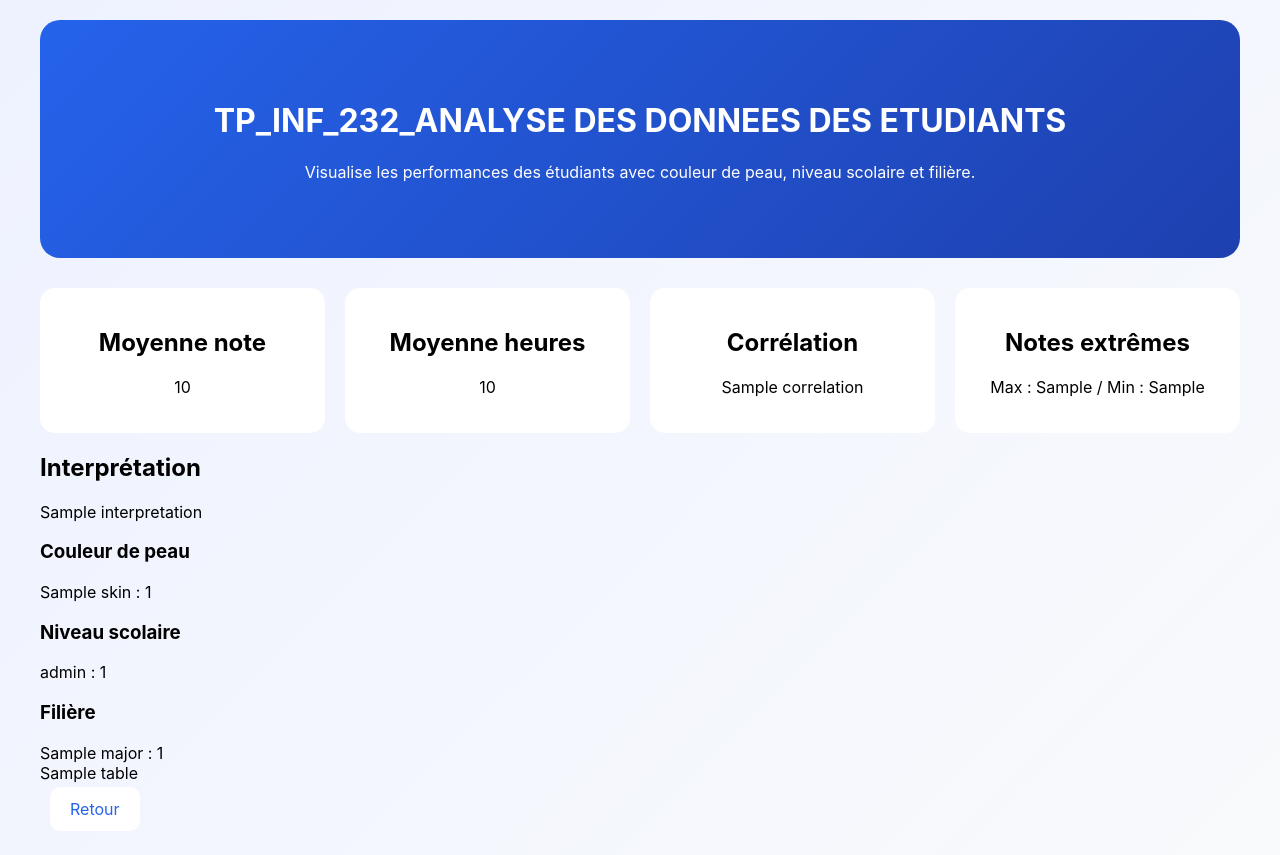
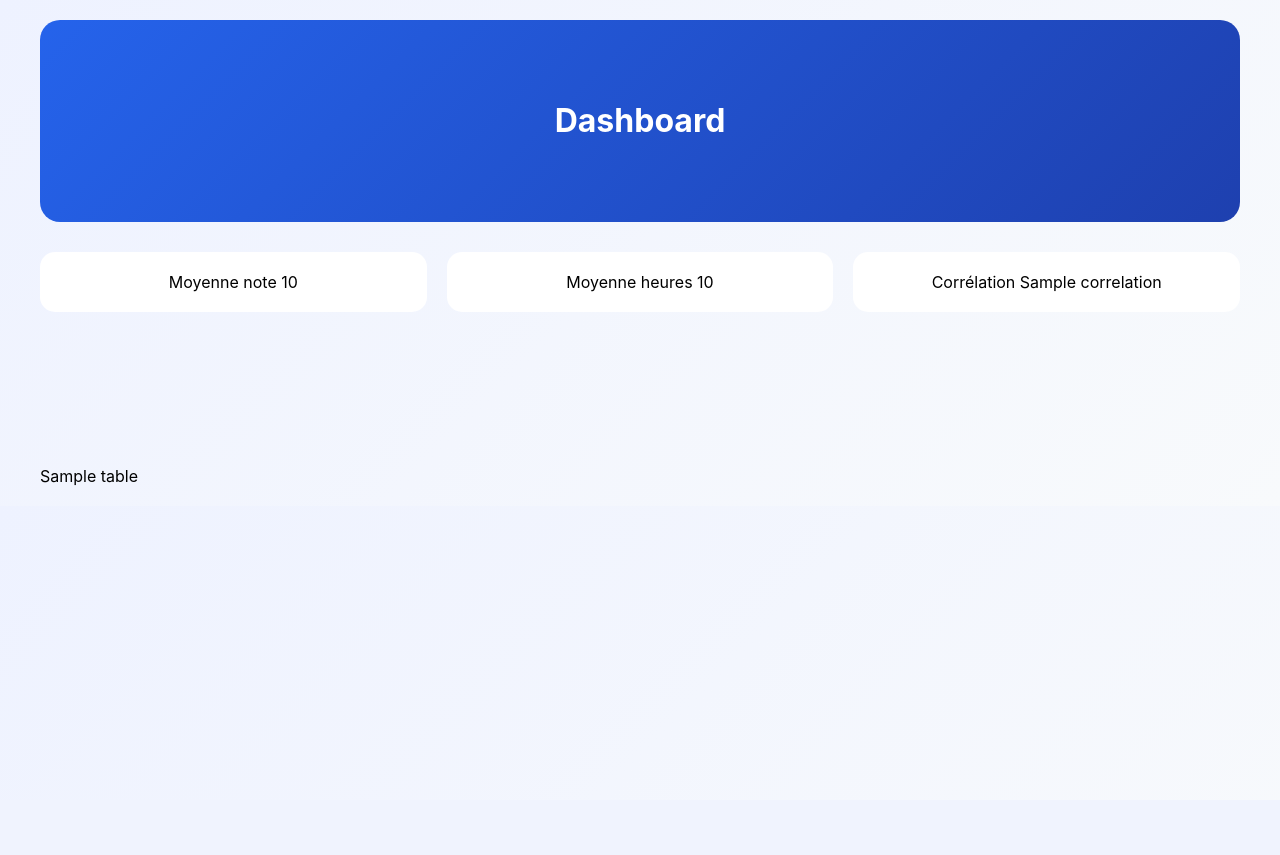
Before and after one commit to ange2005-dot/TP_INF232_ABATSONG_ANGE_MERVEILLES_24G2727, a Flask app: template templates/dashboard.html in a window 1280 px wide. After the commit the page ends 486 px from the top, so only its background shows below. Run offline with Flask 3, Linux system fonts and the light colour scheme; the template is opened without the code that fills it: most values are stand-ins (such as "Sample title", 1, 10 or a date in 2020); a map, chart or similar area stays blank.

Commit message:
Update dashboard.html

```diff
--- a/templates/dashboard.html
+++ b/templates/dashboard.html
@@ -1,78 +1,41 @@
 <!DOCTYPE html>
 <html>
 <head>
-    <meta charset="utf-8">
-    <title>Dashboard</title>
-    <link rel="stylesheet" href="/static/style.css">
+<meta charset="utf-8">
+<link rel="stylesheet" href="/static/style.css">
+<script src="https://cdn.jsdelivr.net/npm/chart.js"></script>
 </head>
+
 <body>
-    <div class="container dashboard-page">
-        <header class="hero">
-            <h1>TP_INF_232_ANALYSE DES DONNEES DES ETUDIANTS</h1>
-            <p>Visualise les performances des étudiants avec couleur de peau, niveau scolaire et filière.</p>
-        </header>
-        <div class="stats-grid">
-            <div class="stat-card bright-card">
-                <h2>Moyenne note</h2>
-                <p>{{ avg_grade }}</p>
-            </div>
-            <div class="stat-card bright-card">
-                <h2>Moyenne heures</h2>
-                <p>{{ avg_hours }}</p>
-            </div>
-            <div class="stat-card bright-card">
-                <h2>Corrélation</h2>
-                <p>{{ correlation }}</p>
-            </div>
-            <div class="stat-card bright-card">
-                <h2>Notes extrêmes</h2>
-                <p>Max : {{ max_grade }} / Min : {{ min_grade }}</p>
-            </div>
-        </div>
-        <div class="interpretation-card">
-            <h2>Interprétation</h2>
-            <p>{{ interpretation }}</p>
-        </div>
-        <section class="distribution-row">
-            <div class="distribution-block">
-                <h3>Couleur de peau</h3>
-                {% if skin_counts %}
-                    <div class="badge-list">
-                        {% for skin, count in skin_counts.items() %}
-                            <span class="badge">{{ skin }} : {{ count }}</span>
-                        {% endfor %}
-                    </div>
-                {% else %}
-                    <p>Aucune donnée.</p>
-                {% endif %}
-            </div>
-            <div class="distribution-block">
-                <h3>Niveau scolaire</h3>
-                {% if level_counts %}
-                    <div class="badge-list">
-                        {% for level, count in level_counts.items() %}
-                            <span class="badge">{{ level }} : {{ count }}</span>
-                        {% endfor %}
-                    </div>
-                {% else %}
-                    <p>Aucune donnée.</p>
-                {% endif %}
-            </div>
-            <div class="distribution-block">
-                <h3>Filière</h3>
-                {% if major_counts %}
-                    <div class="badge-list">
-                        {% for major, count in major_counts.items() %}
-                            <span class="badge">{{ major }} : {{ count }}</span>
-                        {% endfor %}
-                    </div>
-                {% else %}
-                    <p>Aucune donnée.</p>
-                {% endif %}
-            </div>
-        </section>
-        <div class="table-wrapper"> {{ table | safe }} </div>
-        <p><a class="primary-button" href="/">Retour</a></p>
-    </div>
+<div class="container">
+
+<div class="hero">
+<h1>Dashboard</h1>
+</div>
+
+<div class="stats-grid">
+<div class="stat-card">Moyenne note {{ avg_grade }}</div>
+<div class="stat-card">Moyenne heures {{ avg_hours }}</div>
+<div class="stat-card">Corrélation {{ correlation }}</div>
+</div>
+
+<canvas id="chart"></canvas>
+
+<script>
+new Chart(document.getElementById("chart"), {
+type: 'bar',
+data: {
+labels: {{ major_counts.keys() | list | safe }},
+datasets: [{
+label: "Filières",
+data: {{ major_counts.values() | list | safe }}
+}]
+}
+});
+</script>
+
+<div>{{ table | safe }}</div>
+
+</div>
 </body>
 </html>
```
